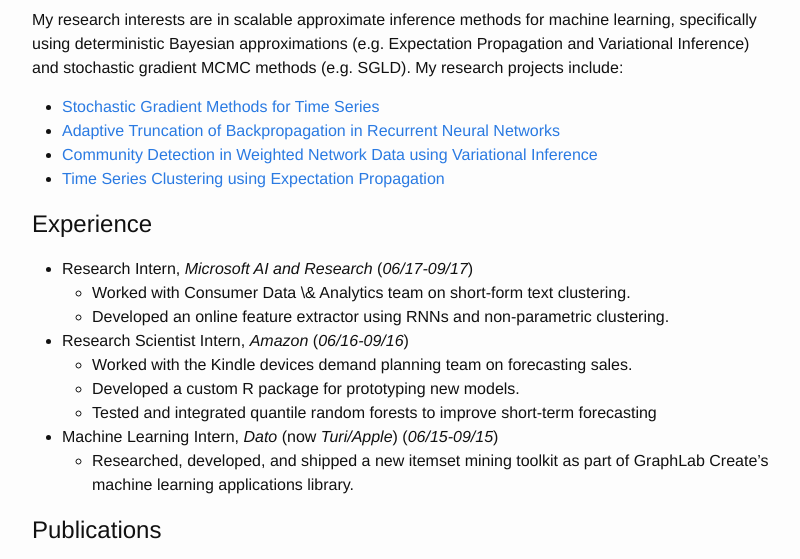
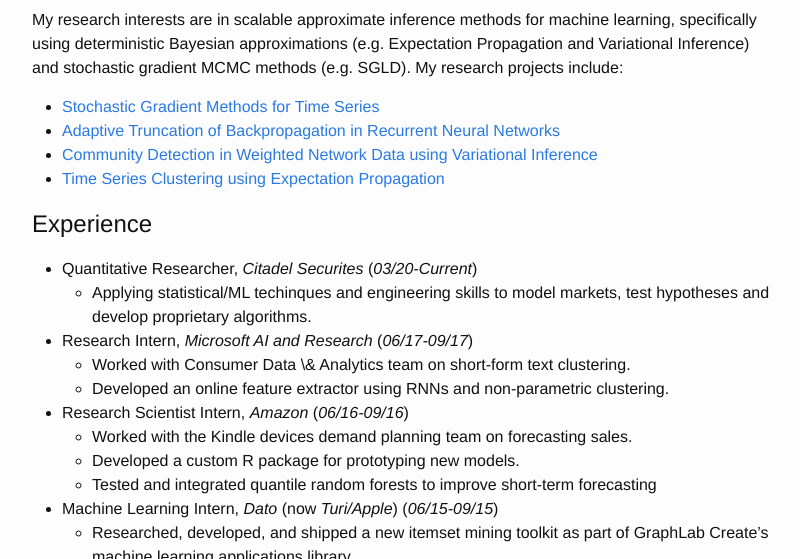
Before and after one commit to aicherc/aicherc.github.io, a Jekyll site: the page built from index.md, in a window 1280 px wide and 900 px high, scrolled down 321 px, cut to the strip 0-559 px from the top of the window. Shown: the whole strip, without its empty margins (238-1038 px from the left). Built offline with Jekyll 4.4.1, drawn with Linux system fonts in a browser that asks for light colours; nearby versions of some CDN libraries; Markdown is read by kramdown in place of the engine named in the settings.

Commit message:
Updates to show off new career at CitSec :)

```diff
--- a/index.md
+++ b/index.md
@@ -21,6 +21,9 @@
 * [Time Series Clustering using Expectation Propagation](https://arxiv.org/abs/1807.07621)
 
 ##Experience
+* Quantitative Researcher, *Citadel Securites* (*03/20-Current*)
+    * Applying statistical/ML techinques and engineering skills to model markets,
+test hypotheses and develop proprietary algorithms.
 * Research Intern, *Microsoft AI and Research* (*06/17-09/17*)
     * Worked with Consumer Data \& Analytics team on short-form text clustering.
     * Developed an online feature extractor using RNNs and non-parametric clustering.
```
Also changed, not shown: 1 other file.
